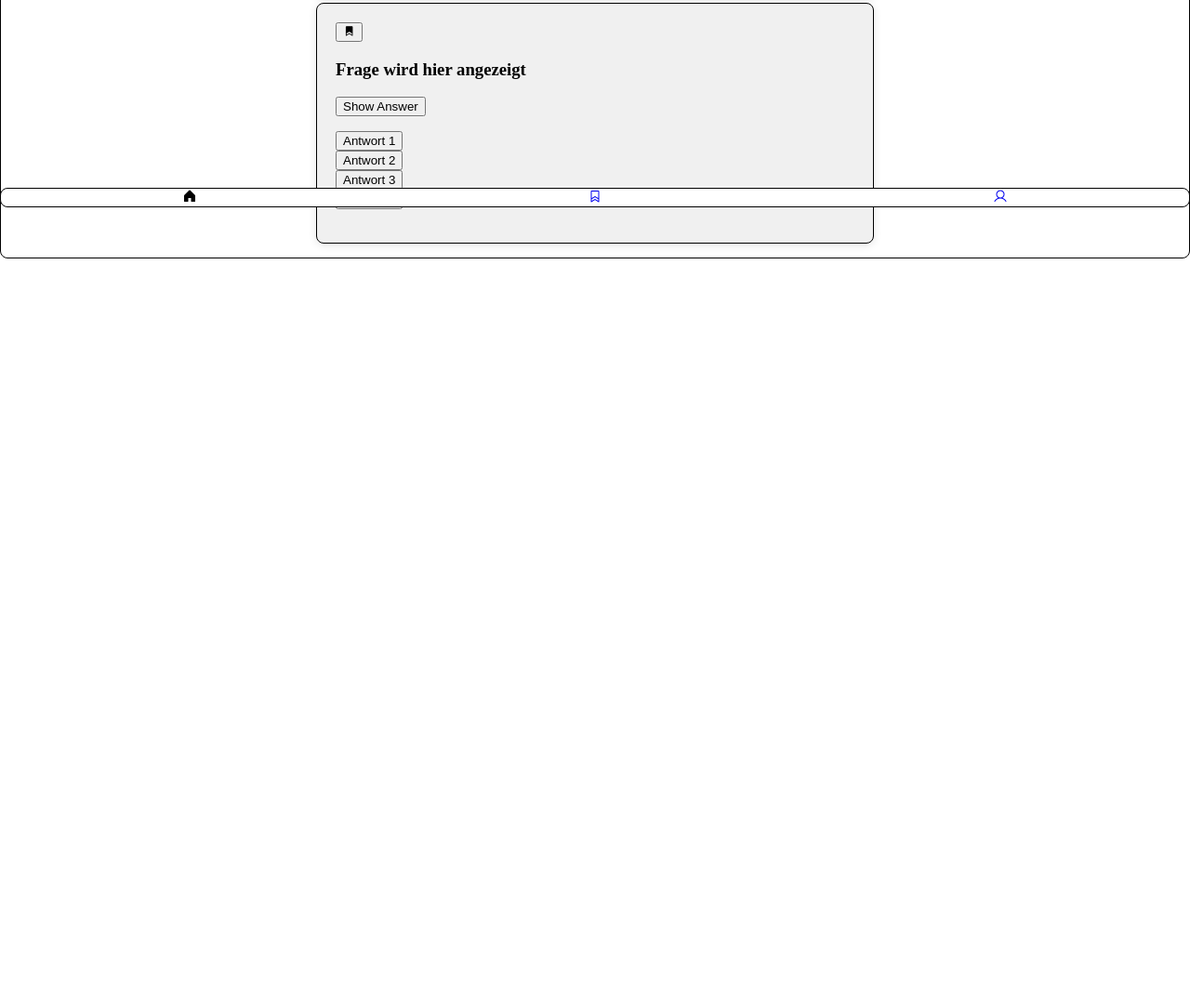
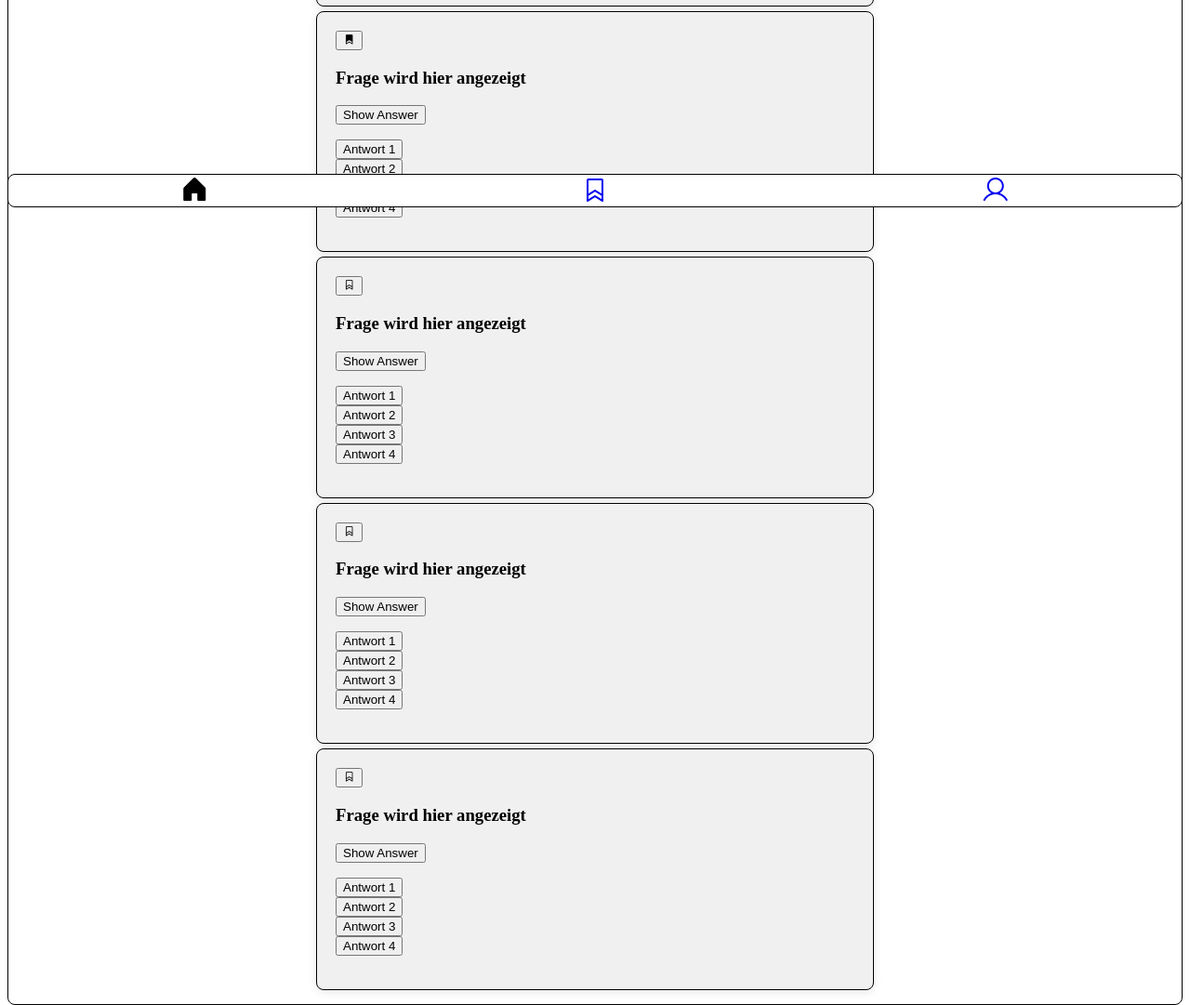
Before and after one commit to Tolpius/recap-project_quiz-app, a website: page index.html in a window 1280 px wide. Shown: the part 577-1658 px from the top of the page at 93% size. Before the commit the page ends 877 px from the top, so only its background shows below. Drawn offline with nearby package versions, Linux system fonts and the light colour scheme.

Commit message:
next upload

```diff
--- a/css/styles.css
+++ b/css/styles.css
@@ -5,9 +5,9 @@
 a {
   text-decoration: none;
 }
-a:visited{
-    color: inherit;
-    text-decoration: inherit;
+a:visited {
+  color: inherit;
+  text-decoration: inherit;
 }
 
 ul {
@@ -15,16 +15,13 @@ ul {
   padding: 0;
 }
 header {
-  position: fixed;
+  position: sticky;
   top: 0;
-  left: 0;
-  width: 100%;
-  height: auto;
   background-color: transparent;
   display: flex;
   align-items: center;
   justify-content: center;
-  padding-bottom: 0px;
+  padding-bottom: 2px;
   overflow: hidden;
 }
 h1 {
@@ -35,7 +32,6 @@ h1 {
   border-style: solid;
   border-width: 1px;
   background: #fff;
-  z-index: 100;
   top: 0;
   margin-top: 0;
   margin-bottom: 0;
@@ -43,8 +39,7 @@ h1 {
 body {
   min-height: 100vh;
   margin: 0;
-  padding-top: 0;
-  padding-bottom: 0;
+  padding: 0.5rem;
 }
 
 #app_container {
@@ -55,7 +50,7 @@ body {
   justify-content: flex-start;
   min-height: 0;
   overflow-y: auto;
-  padding: 10px;
+  padding: 10px 10px;
   border-radius: 8px;
   border-color: black;
   border-style: solid;
@@ -76,39 +71,46 @@ body {
 }
 
 footer {
-  background-color: white;
-  padding: 2px 0;
+  background-color: transparent;
   text-align: center;
-  position: fixed;
-  left: 0;
+  position: sticky;
   bottom: 0;
-  width: 100%;
-  z-index: 100;
   display: flex;
   flex-direction: column;
   align-items: center;
-  border-radius: 8px;
-  border-color: black;
-  border-style: solid;
-  border-width: 1px;
-  padding: 0;
+  padding-top: 2px;
 }
 footer ul {
-  background-color: transparent;
+  background-color: white;
   display: grid;
   grid-template-columns: repeat(3, 1fr);
   justify-content: center;
   width: 100%;
   gap: 30px;
   margin: 0;
-  padding: 0 0 0 0;
+  border-radius: 8px;
+  border-color: black;
+  border-style: solid;
+  border-width: 1px;
+  z-index: 10;
 }
 footer li {
+  border-radius: 8px;
   display: flex;
   align-items: center;
   justify-content: center;
 }
 
-footer i{
-  font-size: 16px;
+footer a {
+  width: 100%;
 }
+footer i {
+  font-size: 32px;
+}
+
+footer li:hover {
+  background-color: rgb(0, 0, 0);
+  color: white;
+  z-index: 2;
+  transition: background-color 0.3s ease, color 0.3s ease;
+}
--- a/index.html
+++ b/index.html
@@ -6,14 +6,21 @@
     <title>Quiz App</title>
     <link rel="stylesheet" href="./css/styles.css" />
     <script defer src="./js/main.js"></script>
-    <link rel="stylesheet" type="text/css" href="https://cdn.jsdelivr.net/npm/@phosphor-icons/web@2.1.1/src/regular/style.css" />
-    <link rel="stylesheet" type="text/css" href="https://cdn.jsdelivr.net/npm/@phosphor-icons/web@2.1.1/src/fill/style.css" />
+    <link
+      rel="stylesheet"
+      type="text/css"
+      href="https://cdn.jsdelivr.net/npm/@phosphor-icons/web@2.1.1/src/regular/style.css"
+    />
+    <link
+      rel="stylesheet"
+      type="text/css"
+      href="https://cdn.jsdelivr.net/npm/@phosphor-icons/web@2.1.1/src/fill/style.css"
+    />
   </head>
 
   <body>
     <header><h1>Quiz App</h1></header>
     <div class="container" id="app_container">
-
       <div id="q1" class="quiz-container">
         <button><i class="ph-fill ph-bookmark"></i></button>
         <div class="question-container">
@@ -61,17 +68,68 @@
           </ul>
         </div>
       </div>
+      <div id="q1" class="quiz-container">
+        <button><i class="ph ph-bookmark"></i></button>
+        <div class="question-container">
+          <h3 id="question">Frage wird hier angezeigt</h3>
+        </div>
+        <button class="btn_show-answer">Show Answer</button>
+        <div class="answer-buttons">
+          <ul>
+            <li><button class="btn_answer" id="answer1">Antwort 1</button></li>
+            <li><button class="btn_answer" id="answer2">Antwort 2</button></li>
+            <li><button class="btn_answer" id="answer3">Antwort 3</button></li>
+            <li><button class="btn_answer" id="answer4">Antwort 4</button></li>
+          </ul>
+        </div>
+      </div>
+      <div id="q1" class="quiz-container">
+        <button><i class="ph ph-bookmark"></i></button>
+        <div class="question-container">
+          <h3 id="question">Frage wird hier angezeigt</h3>
+        </div>
+        <button class="btn_show-answer">Show Answer</button>
+        <div class="answer-buttons">
+          <ul>
+            <li><button class="btn_answer" id="answer1">Antwort 1</button></li>
+            <li><button class="btn_answer" id="answer2">Antwort 2</button></li>
+            <li><button class="btn_answer" id="answer3">Antwort 3</button></li>
+            <li><button class="btn_answer" id="answer4">Antwort 4</button></li>
+          </ul>
+        </div>
+      </div>
+      <div id="q1" class="quiz-container">
+        <button><i class="ph ph-bookmark"></i></button>
+        <div class="question-container">
+          <h3 id="question">Frage wird hier angezeigt</h3>
+        </div>
+        <button class="btn_show-answer">Show Answer</button>
+        <div class="answer-buttons">
+          <ul>
+            <li><button class="btn_answer" id="answer1">Antwort 1</button></li>
+            <li><button class="btn_answer" id="answer2">Antwort 2</button></li>
+            <li><button class="btn_answer" id="answer3">Antwort 3</button></li>
+            <li><button class="btn_answer" id="answer4">Antwort 4</button></li>
+          </ul>
+        </div>
+      </div>
     </div>
     <footer>
       <ul>
         <li>
-            <a aria-label="home" class="btn_footer"><i class="ph-fill ph-house"></i></a>
+          <a aria-label="home" class="btn_footer"
+            ><i class="ph-fill ph-house"></i
+          ></a>
         </li>
         <li>
-            <a aria-label="Bookmarks" href='bookmarks.html'"><i class="ph ph-bookmark"></i></a>
+          <a aria-label="Bookmarks" href="bookmarks.html"
+            ><i class="ph ph-bookmark"></i
+          ></a>
         </li>
         <li>
-            <a class="fa-solid fa-user" aria-label="Profile" href='profile.html'"><i class="ph ph-user"></i></a>
+          <a class="fa-solid fa-user" aria-label="Profile" href="profile.html"
+            ><i class="ph ph-user"></i
+          ></a>
         </li>
       </ul>
     </footer>
--- a/js/main.js
+++ /dev/null
@@ -1,34 +0,0 @@
-function updateBodyPadding() {
-  const header = document.querySelector("header");
-  const footer = document.querySelector("footer");
-  let headerHeight = 0;
-  let footerHeight = 0;
-  if (header) {
-    headerHeight = header.offsetHeight;
-  }
-  if (footer) {
-    footerHeight = footer.offsetHeight;
-  }
-  document.body.style.paddingTop = `${headerHeight + 1}px`;
-  document.body.style.paddingBottom = `${footerHeight + 1}px`;
-}
-
-// Initial bei load und resize
-window.addEventListener("load", updateBodyPadding);
-window.addEventListener("resize", updateBodyPadding);
-
-// Beobachte Größenänderungen des Headers und Footers
-window.addEventListener("DOMContentLoaded", () => {
-  const header = document.querySelector("header");
-  const footer = document.querySelector("footer");
-  if ("ResizeObserver" in window) {
-    if (header) {
-      const headerObserver = new ResizeObserver(updateBodyPadding);
-      headerObserver.observe(header);
-    }
-    if (footer) {
-      const footerObserver = new ResizeObserver(updateBodyPadding);
-      footerObserver.observe(footer);
-    }
-  }
-});
```
Also changed, not shown: bookmarks.html (+13 -5 lines), profile.html (+17 -8 lines). Lines whose indentation alone changed are shown as unchanged.
